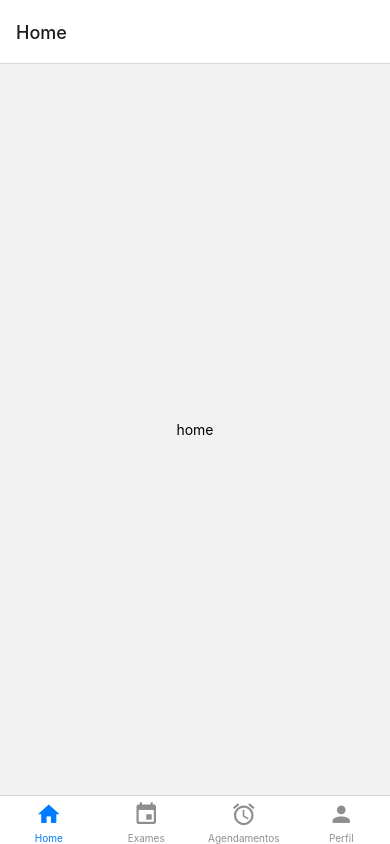
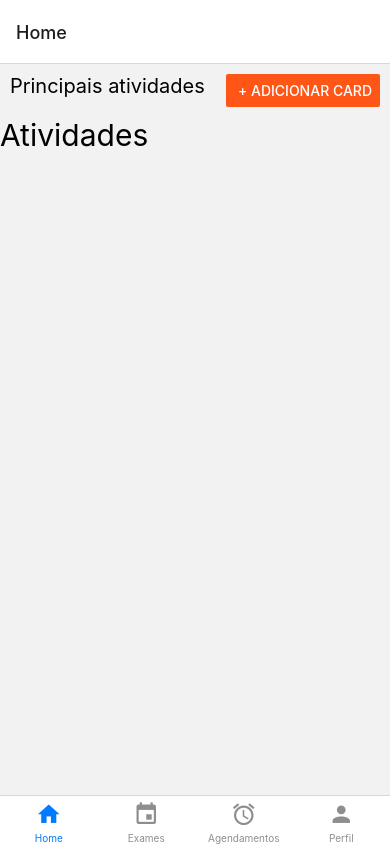
Before and after one commit to HigorCosta13/OTAPP, a React Native app in the folder otapp/: screen /Home in a window 390 px wide. Built offline with nearby package versions, Linux system fonts and the light colour scheme.

Commit message:
atividades

```diff
--- a/otapp/componente/home.js
+++ b/otapp/componente/home.js
@@ -1,14 +1,48 @@
 import * as React from 'react';
-import { StyleSheet, Text, View } from 'react-native'
-import { NavigationContainer } from '@react-navigation/native';
+import { Button, StyleSheet, Text, View, SafeAreaView } from 'react-native'
 
-function home({ navigation }) {
-    return (
-      <View style={{ flex: 1, justifyContent: 'center', alignItems: 'center' }}>
-        <Text>home</Text>
+
+
+
+function home() {
+
+  return (
+    <SafeAreaView style={styles.container}>
+      <View style={styles.lateral}>
+        <Text style={styles.textomedio}>Principais atividades</Text>
+        <Button
+          onPress={''}
+          title=" + Adicionar Card"
+          color="#ff5618"
+        />
       </View>
-    );
+      <View>
+
+      </View>
+      <View >
+        <Text style={styles.titulo}>Atividades</Text>
+      </View>
+    </SafeAreaView>
+
+  );
+  }
+var styles = StyleSheet.create({
+  container: {
+    padding: 10
+  },
+  lateral: {
+    fontSize: 20,
+    justifyContent: 'space-between',
+    margin: 10,
+    flexDirection: 'row',
+  },
+  titulo: {
+    fontSize: 30,
+  },
+  textomedio: {
+    fontSize: 20
   }
 
+});
 
-  export default home;
+export default home;
--- a/otapp/package.json
+++ b/otapp/package.json
@@ -14,6 +14,7 @@
     "@react-navigation/native": "^6.0.2",
     "react": "17.0.2",
     "react-native": "0.65.1",
+    "react-native-elements": "^3.4.2",
     "react-native-safe-area-context": "^3.3.0",
     "react-native-screens": "^3.6.0",
     "react-native-vector-icons": "^8.1.0"
```
Also changed, not shown: 1 other file (tests, documents, lock files or other folders).
